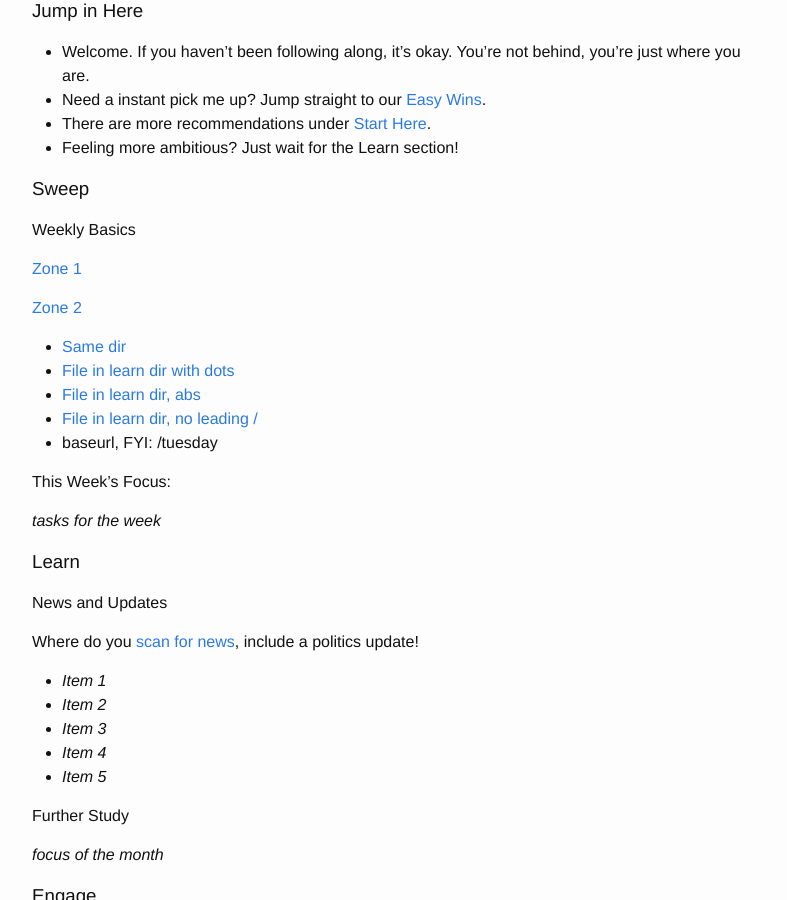
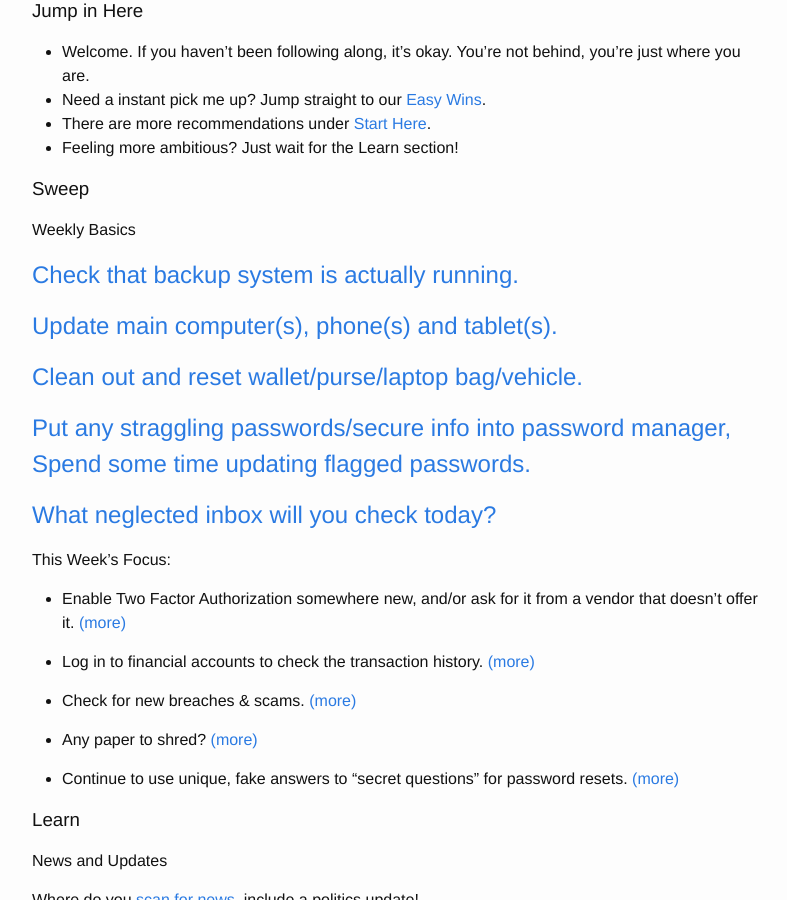
Before and after one commit to CRASHSpace/tuesday, a Jekyll site: the page built from _sweep/full_sweep_template.md, in a window 1280 px wide and 900 px high, scrolled down 388 px. Shown: the whole window, without its empty margins (238-1025 px from the left). Built offline with Jekyll 4.4.1, drawn with Linux system fonts in a browser that asks for light colours.

Commit message:
clean up template

```diff
--- a/_sweep/full_sweep_template.md
+++ b/_sweep/full_sweep_template.md
@@ -36,19 +36,11 @@ _focus of the month_
 
 #### Weekly Basics
 
-{% for item in site.data.content.relative_link_test.links %}
-[{{ item.title }}]({{site.baseurl}}{{ item.support_file }})
-{% endfor %}
-
-* [Same dir](sweep_basic_checklist.md)
-* [File in learn dir with dots](../_learn/01-news.md)
-* [File in learn dir, abs](/_learn/01-news.md)
-* [File in learn dir, no leading /](_learn/01-news.md)
-* baseurl, FYI: {{ site.baseurl }}
+{% include weekly_basics.md %}
 
 #### This Week’s Focus:
 
-_tasks for the week_
+{% include zone_02.md %}
 
 ### Learn
 
```
